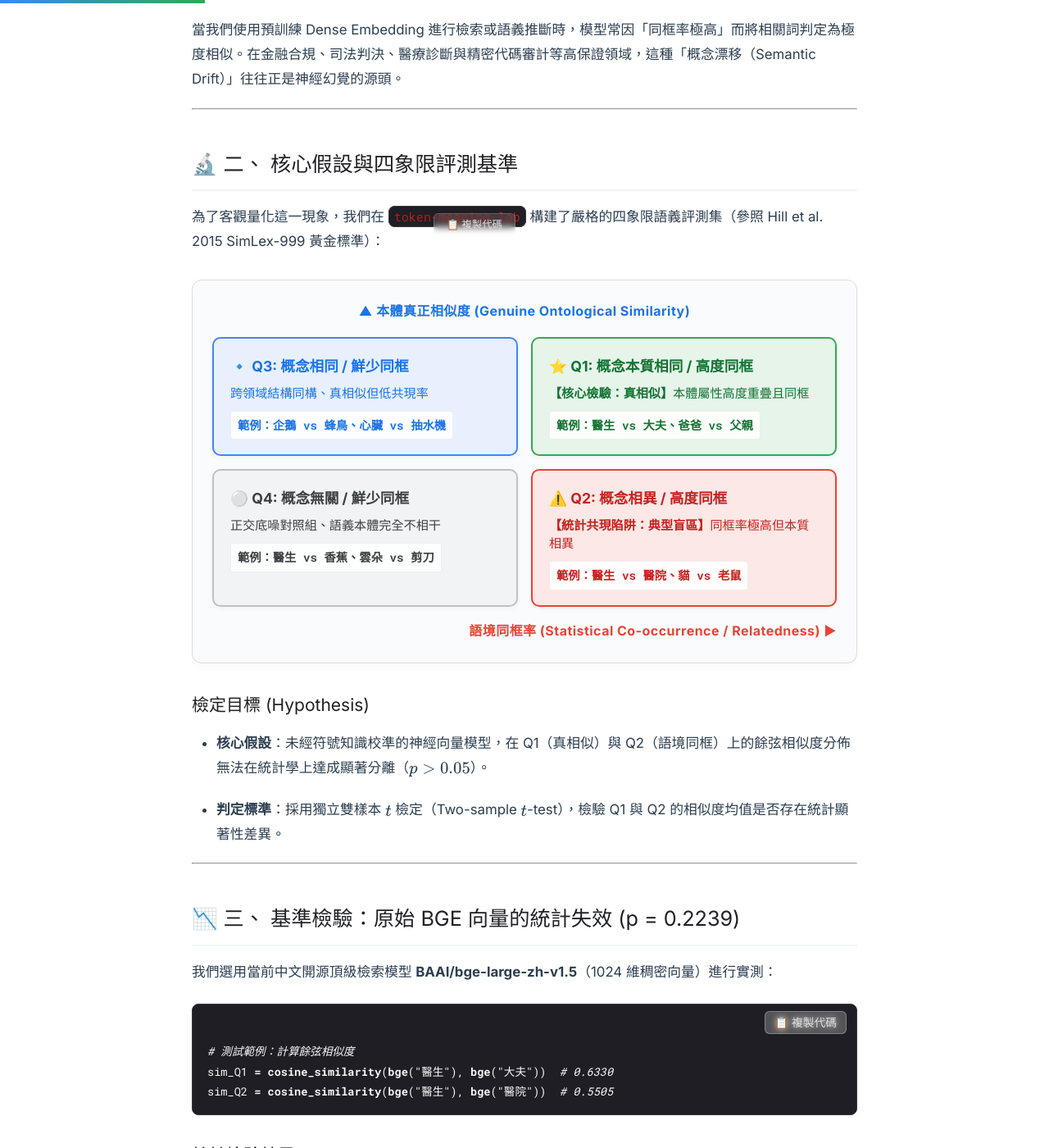
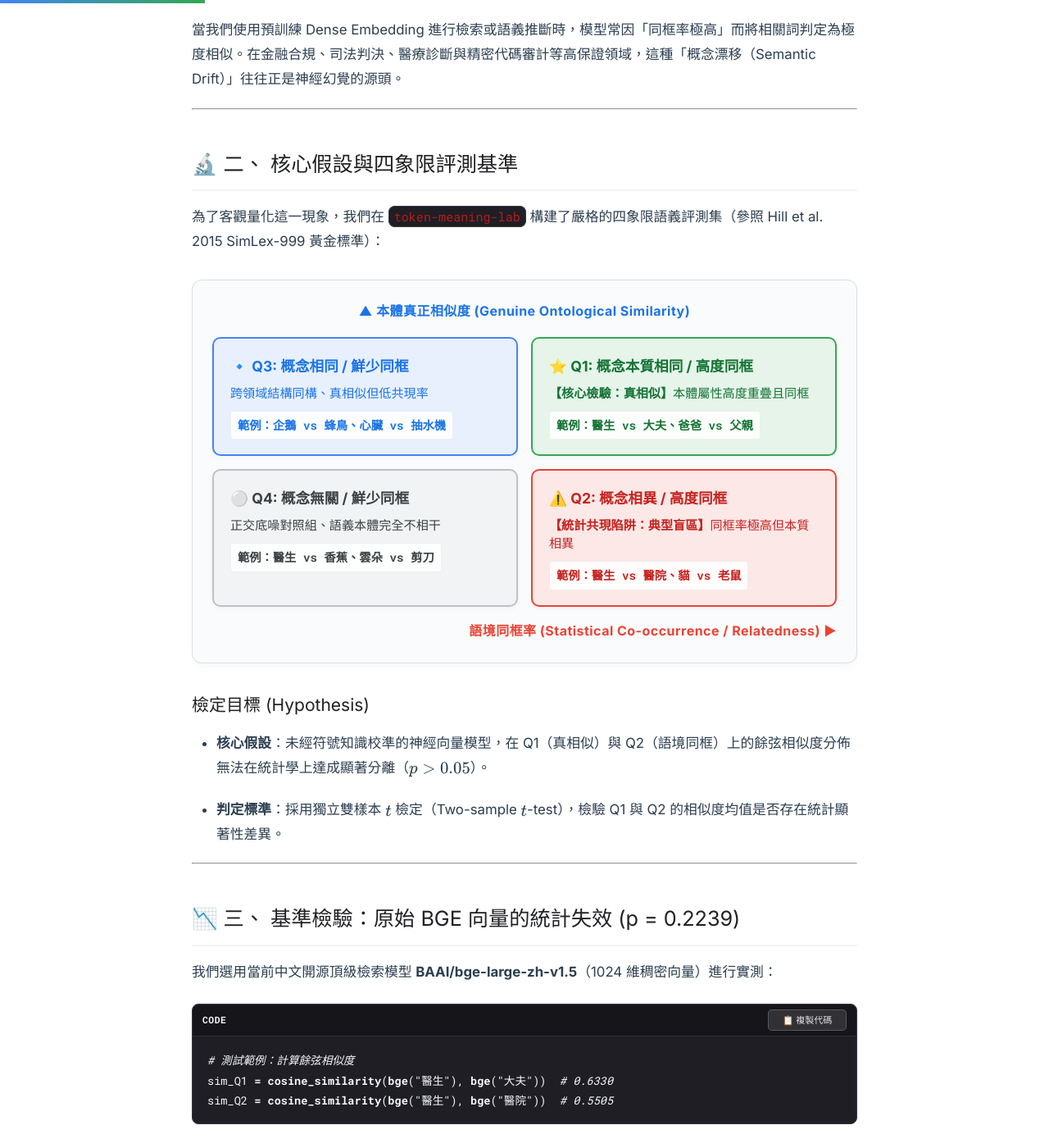
Before and after one commit to yefangwong/yefangwong.github.io, a Jekyll site: the page built from _posts/2026-09-27-grounding-dense-embeddings-via-hownet-retrofitting.md, in a window 1280 px wide and 1400 px high, scrolled down 1599 px. Shown: the whole window at 82% size. Built offline with Jekyll 4.4.1, drawn with Linux system fonts in a browser that asks for light colours; some of the changed text lies outside the part shown.

Commit message:
fix: refactor code block copy UI into top Header Bar architecture (language badge + copy button)

```diff
--- a/_layouts/post.html
+++ b/_layouts/post.html
@@ -226,41 +226,8 @@ layout: none
       z-index: 9999;
       transition: width 0.1s ease-out;
     }
-    .copy-code-btn {
-      position: absolute;
-      top: 8px;
-      right: 12px;
-      width: 100px;
-      height: 28px;
-      line-height: 26px;
-      padding: 0 !important;
-      font-size: 0.82em !important;
-      font-family: 'Inter', -apple-system, BlinkMacSystemFont, sans-serif !important;
-      font-weight: 500;
-      text-align: center;
-      background: rgba(255, 255, 255, 0.12);
-      color: #e0e0e0;
-      border: 1px solid rgba(255, 255, 255, 0.2);
-      border-radius: 6px;
-      cursor: pointer;
-      transition: background 0.2s ease, border-color 0.2s ease, color 0.2s ease;
-      z-index: 10;
-      backdrop-filter: blur(4px);
-      box-sizing: border-box !important;
-    }
-    .copy-code-btn:hover {
-      background: var(--google-blue);
-      border-color: var(--google-blue);
-      color: #fff;
-      box-shadow: 0 2px 6px rgba(0,0,0,0.25);
-    }
-    .copy-code-btn.copied {
-      background: #34a853 !important;
-      border-color: #34a853 !important;
-      color: #fff !important;
-    }
-    /* Code & Highlight blocks override - Ultra High Contrast & RWD Fix */
-    .highlighter-rouge {
+    /* Code Header Bar & Copy Code Snippet Button UI */
+    .highlighter-rouge, div.highlight {
       position: relative !important;
       background-color: #1e1e24 !important;
       border: 1px solid #383a42 !important;
@@ -269,6 +236,52 @@ layout: none
       max-width: 100% !important;
       box-sizing: border-box !important;
       overflow: hidden !important;
+    }
+    .code-header-bar {
+      display: flex !important;
+      justify-content: space-between !important;
+      align-items: center !important;
+      background-color: #15151a !important;
+      border-bottom: 1px solid #2d2d35 !important;
+      padding: 6px 12px !important;
+      font-family: 'Roboto Mono', monospace !important;
+      font-size: 0.8em !important;
+      user-select: none;
+    }
+    .code-lang-label {
+      color: #9da5b4 !important;
+      font-weight: 700 !important;
+      letter-spacing: 0.5px !important;
+      text-transform: uppercase !important;
+      font-size: 0.85em !important;
+    }
+    .copy-code-btn {
+      position: static !important;
+      width: 96px !important;
+      height: 26px !important;
+      line-height: 24px !important;
+      padding: 0 !important;
+      font-size: 0.82em !important;
+      font-family: 'Inter', -apple-system, BlinkMacSystemFont, sans-serif !important;
+      font-weight: 500 !important;
+      text-align: center !important;
+      background: rgba(255, 255, 255, 0.12) !important;
+      color: #e0e0e0 !important;
+      border: 1px solid rgba(255, 255, 255, 0.2) !important;
+      border-radius: 5px !important;
+      cursor: pointer !important;
+      transition: background 0.2s ease, border-color 0.2s ease, color 0.2s ease !important;
+      box-sizing: border-box !important;
+    }
+    .copy-code-btn:hover {
+      background: var(--google-blue) !important;
+      border-color: var(--google-blue) !important;
+      color: #fff !important;
+    }
+    .copy-code-btn.copied {
+      background: #34a853 !important;
+      border-color: #34a853 !important;
+      color: #fff !important;
     }
     .highlighter-rouge .highlight,
     .highlighter-rouge div.highlight,
@@ -285,7 +298,7 @@ layout: none
       background-color: #1e1e24 !important;
       color: #f8f9fa !important;
       border: none !important;
-      padding: 44px 18px 16px 18px !important;
+      padding: 16px 18px !important;
       margin: 0 !important;
       overflow-x: auto !important;
       -webkit-overflow-scrolling: touch;
@@ -539,18 +552,49 @@ height="0" width="0" style="display:none;visibility:hidden"></iframe></noscript>
 
 <script>
   document.addEventListener("DOMContentLoaded", function () {
-    // 1. Copy Code Snippet Buttons
-    var codeBlocks = document.querySelectorAll(".highlighter-rouge, div.highlight");
-    codeBlocks.forEach(function (block) {
+    // 1. Code Header Bar & Copy Code Snippet Buttons
+    var pres = document.querySelectorAll(".article-content pre");
+    pres.forEach(function (pre) {
+      var container = pre.closest(".highlighter-rouge, div.highlight") || pre.parentElement;
+      if (container.classList.contains("code-block-processed")) return;
+      container.classList.add("code-block-processed");
+
+      // Extract language
+      var lang = "";
+      var code = pre.querySelector("code");
+      if (code && code.className) {
+        var match = code.className.match(/language-(\w+)/);
+        if (match) lang = match[1];
+      }
+      if (!lang && container.className) {
+        var match2 = container.className.match(/language-(\w+)/);
+        if (match2) lang = match2[1];
+      }
+
+      // Create Header Bar
+      var header = document.createElement("div");
+      header.className = "code-header-bar";
+
+      var langLabel = document.createElement("span");
+      langLabel.className = "code-lang-label";
+      langLabel.innerText = lang ? lang.toUpperCase() : "CODE";
+
       var btn = document.createElement("button");
       btn.className = "copy-code-btn";
       btn.type = "button";
       btn.innerText = "📋 複製代碼";
-      block.appendChild(btn);
+
+      header.appendChild(langLabel);
+      header.appendChild(btn);
+
+      // Insert Header Bar before pre or at top of container
+      if (container.firstChild) {
+        container.insertBefore(header, container.firstChild);
+      } else {
+        container.appendChild(header);
+      }
 
       btn.addEventListener("click", function () {
-        var pre = block.querySelector("pre");
-        if (!pre) return;
         var text = pre.innerText;
         navigator.clipboard.writeText(text).then(function () {
           btn.innerText = "✓ 已複製";
```
Also changed, not shown: other parts of _layouts/post.html (+1 -0 lines).
